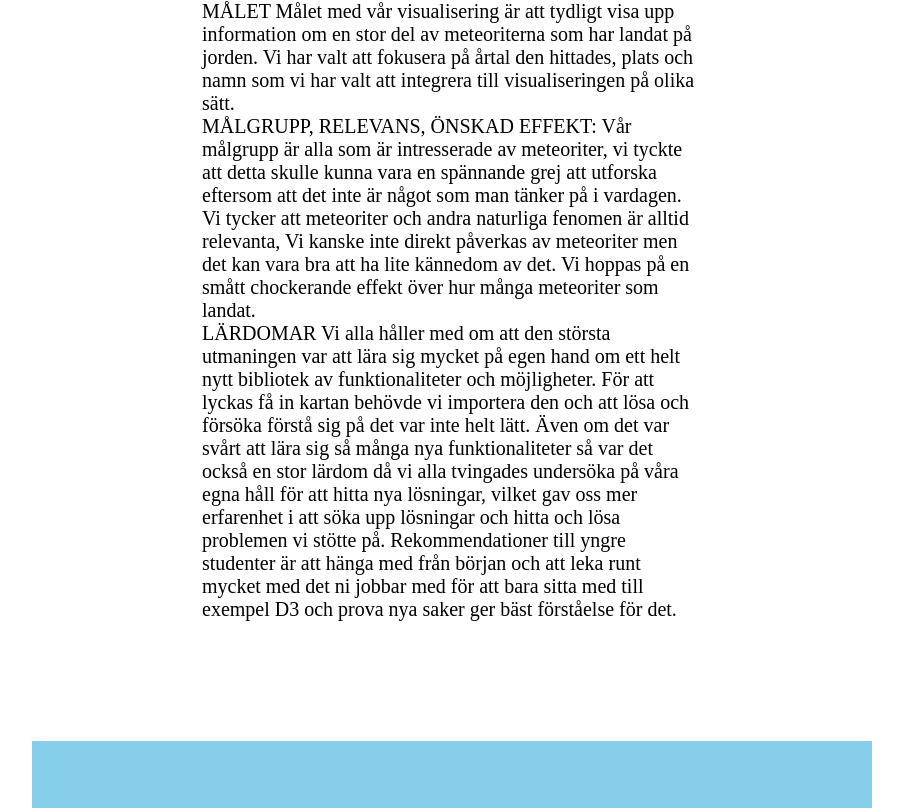
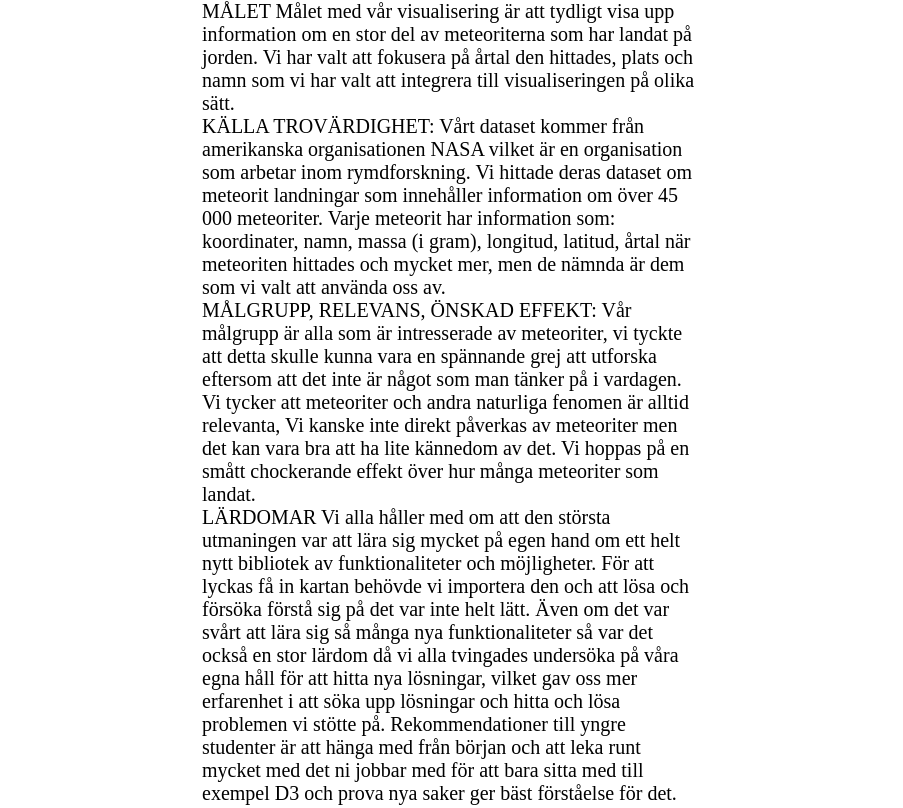
Before and after one commit to nemofisk/Meteorite-Visualisation, a plain HTML site: page index.html in a window 1280 px wide. Shown: the top 808 px of the page, without its empty margins (188-1091 px from the left). Drawn offline with Linux system fonts and the light colour scheme; no server answers.

Commit message:
Update index.html

```diff
--- a/index.html
+++ b/index.html
@@ -15,6 +15,11 @@
   </div>
 
   <div id="processdata">
+    KÄLLA TROVÄRDIGHET:
+    Vårt dataset kommer från amerikanska organisationen NASA vilket är en organisation som arbetar inom rymdforskning.
+    Vi hittade deras dataset om meteorit landningar som innehåller information om över 45 000 meteoriter. Varje meteorit
+    har information som: koordinater, namn, massa (i gram), longitud, latitud, årtal när meteoriten hittades och mycket
+    mer, men de nämnda är dem som vi valt att använda oss av.
 
 
   </div>
```
